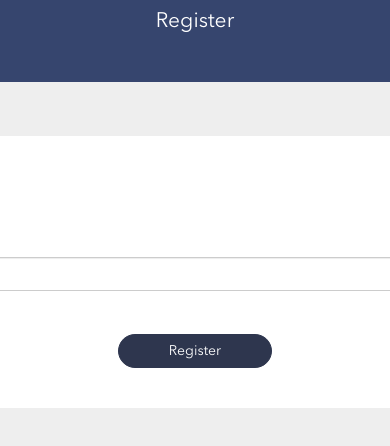
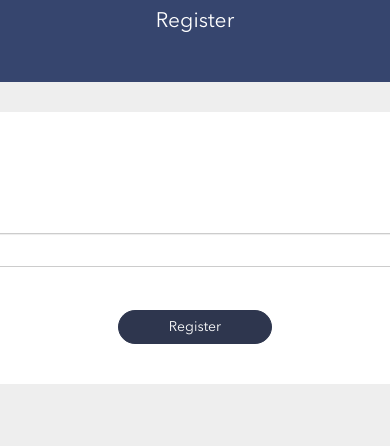
Before and after one commit to auth0/ethereum-browser-wallet, a website: page web/index.html in a window 390 px wide. Shown: the part 86-532 px from the top of the page. Drawn offline with nearby package versions, Linux system fonts and the light colour scheme.

Commit message:
AUTHZERO-126 - Adjusted CSS (fixing responsiveness bug)

```diff
--- a/web/css/angular-csp.css
+++ b/web/css/angular-csp.css
@@ -26,9 +26,7 @@ body{
 	padding: 20px 50px 40px;
 
 	background: #fff;
-	top: 50%;
 	left: 50%;
-	margin-top: -200px;
 	margin-left: -500px;
 	z-index: 99;
 	border-radius: 6px;
```
